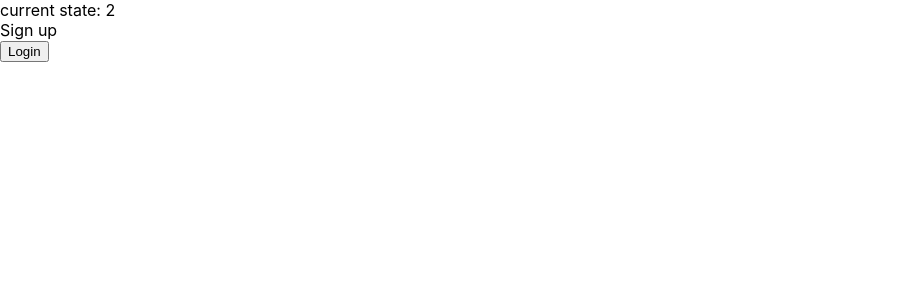
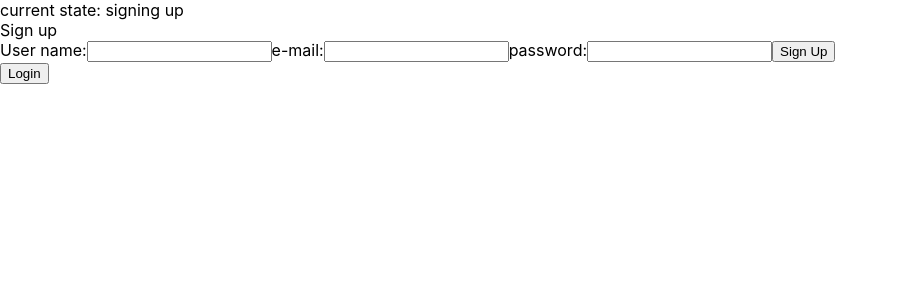
Before and after one commit to SuitedBear/patron-helper-front, a React (Create React App) app: page / in a window 1280 px wide. Both pictures are taken after a click on the button "Sign up". Shown: the top 300 px of the page, without its empty margins (0-898 px from the left). Built offline with nearby package versions, Linux system fonts and the light colour scheme.

Commit message:
add page structure, signup form

```diff
--- a/src/App.js
+++ b/src/App.js
@@ -2,7 +2,7 @@ import React from 'react';
 import './App.css';
 import DataView from './components/DataView';
 import LoginForm from './components/LoginForm';
-import SignupForm from './components/SignupForm';
+import { SignupForm } from './components/SignupForm';
 
 const statuses = ['done', 'for shipment', 'in progress', 'new'];
 
@@ -41,6 +41,8 @@ const mockJson = [
   }
 ];
 
+const serverAddress = 'http://127.0.0.1:3000/';
+
 class App extends React.Component {
   constructor (props) {
     super(props);
@@ -55,6 +57,7 @@ class App extends React.Component {
     };
     this.handleUserState = this.handleUserState.bind(this);
     this.handleLogin = this.handleLogin.bind(this);
+    this.handleSignup = this.handleSignup.bind(this);
   }
 
   handlePage (userState) {
@@ -67,7 +70,12 @@ class App extends React.Component {
           />
         );
       case (2):
-        return <SignupForm onStateChange={this.handleUserState} />;
+        return (
+          <SignupForm
+            onStateChange={this.handleUserState}
+            onSignup={this.handleSignup}
+          />
+        );
       default:
         return (
           <LoginForm
@@ -95,7 +103,7 @@ class App extends React.Component {
 
   handleLogin (loginData) {
     console.log(loginData);
-    window.fetch('http://127.0.0.1:3000/login', {
+    window.fetch(`${serverAddress}login`, {
       method: 'POST',
       mode: 'cors',
       headers: {
@@ -126,10 +134,35 @@ class App extends React.Component {
       .catch(e => console.log(e));
   }
 
+  handleSignup (signupData) {
+    console.log(signupData);
+    window.fetch(`${serverAddress}signup`, {
+      method: 'POST',
+      mode: 'cors',
+      headers: {
+        'Content-Type': 'application/json'
+      },
+      body: JSON.stringify(signupData)
+    })
+      .then(res => {
+        if (res.status < 400) {
+          return res.json();
+        } else {
+          return 'signup failed';
+        }
+      })
+      .then(data => {
+        console.log(data);
+        this.setState({ userState: 0 });
+        return 'signup successfull';
+      })
+      .catch(e => console.log(e));
+  }
+
   render () {
     return (
       <div id='App'>
-        <div>current state: {this.state.userState}</div>
+        <div>current state: {this.userStates[this.state.userState]}</div>
         {this.handlePage(this.state.userState)}
       </div>
     );
--- a/src/components/SignupForm.js
+++ b/src/components/SignupForm.js
@@ -3,11 +3,68 @@
 
 import React from 'react';
 
-export default function SignupForm (props) {
-  return (
-    <>
-      <div>Sign up</div>
-      <button onClick={() => props.onStateChange(1)}>Login</button>
-    </>
-  );
+class SignupForm extends React.Component {
+  constructor (props) {
+    super(props);
+    this.state = {
+      name: '',
+      email: '',
+      password: ''
+    };
+    this.handleChange = this.handleChange.bind(this);
+  }
+
+  handleChange (event) {
+    this.setState({ [event.target.id]: event.target.value });
+  }
+
+  handleSubmit (event) {
+    event.preventDefault();
+    const signupData = { ...this.state };
+    this.props.onSignup(signupData);
+  }
+
+  render () {
+    return (
+      <div>
+        <div>Sign up</div>
+        <form onSubmit={(e) => this.handleSubmit(e)}>
+          <label htmlFor='name'>
+            User name:
+            <input
+              name='name'
+              id='name'
+              type='text'
+              value={this.state.name}
+              onChange={this.handleChange}
+            />
+          </label>
+          <label htmlFor='email'>
+            e-mail:
+            <input
+              name='email'
+              id='email'
+              type='email'
+              value={this.state.email}
+              onChange={this.handleChange}
+            />
+          </label>
+          <label htmlFor='password'>
+            password:
+            <input
+              name='password'
+              id='password'
+              type='password'
+              value={this.state.password}
+              onChange={this.handleChange}
+            />
+          </label>
+          <input type='submit' value='Sign Up' />
+        </form>
+        <button onClick={() => this.props.onStateChange(1)}>Login</button>
+      </div>
+    );
+  }
 }
+
+export { SignupForm };
```
Also changed, not shown: src/pages/levels.js (added), src/pages/patrons.js (added), src/pages/service.js (added), src/pages/todos.js (added).
